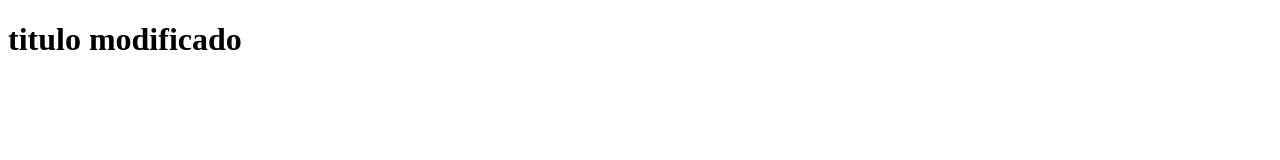
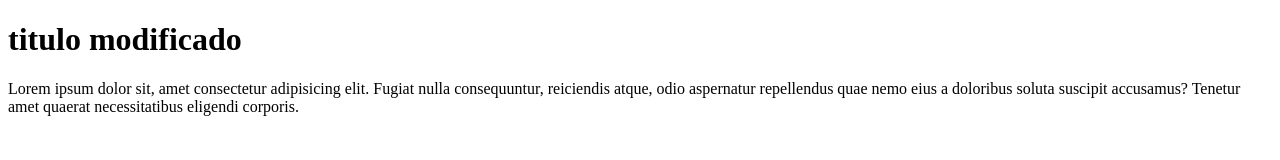
Before and after one commit to fabricioColoradoVargas/creacionPaginaWeb, a plain HTML site: page index.html in a window 1280 px wide. Drawn offline with Linux system fonts and the light colour scheme.

Commit message:
se creo texto lorem

```diff
--- a/index.html
+++ b/index.html
@@ -7,6 +7,6 @@
 </head>
 <body>
     <h1>titulo modificado</h1>
-
+    <p>Lorem ipsum dolor sit, amet consectetur adipisicing elit. Fugiat nulla consequuntur, reiciendis atque, odio aspernatur repellendus quae nemo eius a doloribus soluta suscipit accusamus? Tenetur amet quaerat necessitatibus eligendi corporis.</p>
 </body>
 </html>
```
